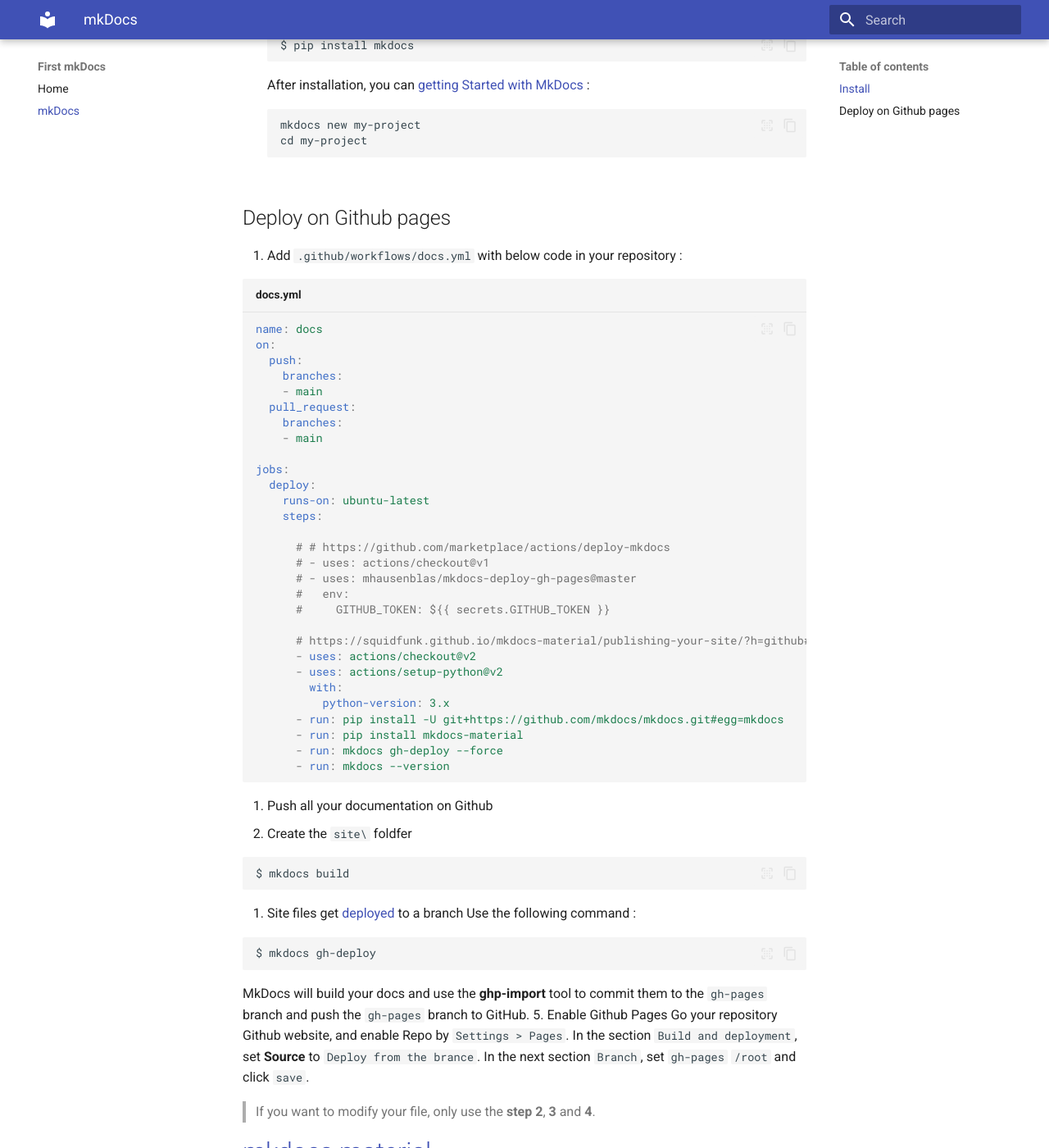
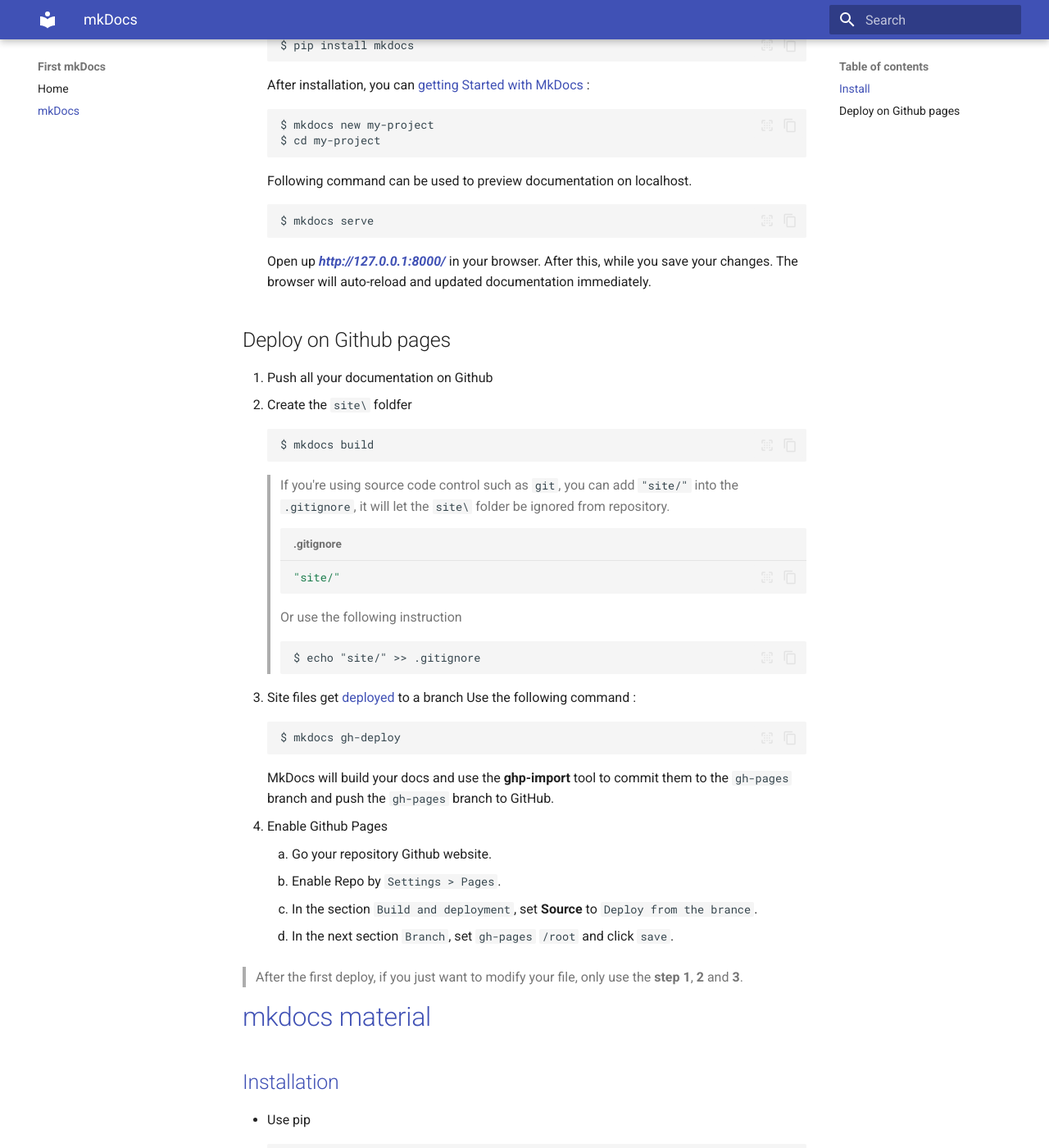
Before and after one commit to galletaHong/first_pipline_repo, an MkDocs documentation site: the page built from docs/mkDocs_deploy.md, in a window 1280 px wide and 1400 px high, scrolled down 237 px. Shown: the whole window at 82% size. Built offline with MkDocs 1.6.1 and Material for MkDocs 9.7.7, drawn with Linux system fonts in a browser that asks for light colours.

Commit message:
Update mkDocs_deploy.md

````diff
--- a/docs/mkDocs_deploy.md
+++ b/docs/mkDocs_deploy.md
@@ -1,4 +1,4 @@
-# mkDocs
+# [mkDocs](https://www.mkdocs.org/)
 ## Install
 1. The [Installation of mkDocs](https://www.mkdocs.org/getting-started/)
 ```
@@ -6,65 +6,49 @@
 ```
 After installation, you can [getting Started with MkDocs](https://www.mkdocs.org/getting-started/) :
 ```
-mkdocs new my-project
-cd my-project
+$ mkdocs new my-project
+$ cd my-project
 ```
+Following command can be used to preview documentation on localhost.
+```
+$ mkdocs serve
+```
+Open up [***http://127.0.0.1:8000/***](http://127.0.0.1:8000/) in your browser.
+After this, while you save your changes.
+The browser will auto-reload and updated documentation immediately.
+
 ## Deploy on Github pages
-1. Add `.github/workflows/docs.yml` with below code in your repository :
+1. Push all your documentation on Github
+2. Create the `site\` foldfer
+    ```
+    $ mkdocs build
+    ```
 
-```yaml title="docs.yml"
-name: docs
-on:
-  push:
-    branches:
-    - main
-  pull_request:
-    branches:
-    - main
+     > If you're using source code control such as `git`, you can add `"site/"` into the `.gitignore`, it will let the `site\` folder be ignored from repository.
 
-jobs:
-  deploy:
-    runs-on: ubuntu-latest
-    steps:
+     > ```yaml title=".gitignore"
+     > "site/"
+     > ```
 
-      # # https://github.com/marketplace/actions/deploy-mkdocs
-      # - uses: actions/checkout@v1
-      # - uses: mhausenblas/mkdocs-deploy-gh-pages@master
-      #   env:
-      #     GITHUB_TOKEN: ${{ secrets.GITHUB_TOKEN }}
+     > Or use the following instruction
+     > ```
+     > $ echo "site/" >> .gitignore
+     > ```
 
-      # https://squidfunk.github.io/mkdocs-material/publishing-your-site/?h=github#with-github-actions
-      - uses: actions/checkout@v2
-      - uses: actions/setup-python@v2
-        with:
-          python-version: 3.x
-      - run: pip install -U git+https://github.com/mkdocs/mkdocs.git#egg=mkdocs
-      - run: pip install mkdocs-material
-      - run: mkdocs gh-deploy --force
-      - run: mkdocs --version
-```
+3. Site files get [deployed](https://www.mkdocs.org/user-guide/deploying-your-docs/) to a branch
+Use the following command :
+    ```
+    $ mkdocs gh-deploy
+    ```
+    MkDocs will build your docs and use the **ghp-import** tool to commit them to the `gh-pages` branch and push the `gh-pages` branch to GitHub.
 
-2. Push all your documentation on Github
-3. Create the `site\` foldfer
+4. Enable Github Pages
+    1. Go your repository Github website.
+    2. Enable Repo by `Settings > Pages`.
+    3. In the section `Build and deployment`, set **Source** to `Deploy from the brance`.
+    4. In the next section `Branch`, set `gh-pages` `/root` and click `save`.
 
-```
-$ mkdocs build
-```
-
-4. Site files get [deployed](https://www.mkdocs.org/user-guide/deploying-your-docs/) to a branch
-Use the following command :
-
-```
-$ mkdocs gh-deploy
-```
-
-MkDocs will build your docs and use the **ghp-import** tool to commit them to the `gh-pages` branch and push the `gh-pages` branch to GitHub.
-5. Enable Github Pages
-Go your repository Github website, and enable Repo by `Settings > Pages`.
-In the section `Build and deployment`, set **Source** to `Deploy from the brance`.
-In the next section `Branch`, set `gh-pages` `/root` and click `save`.
-
-> If you want to modify your file, only use the **step 2**, **3** and **4**.
+> After the first deploy, if you just want to modify your file, only use the **step 1**, **2** and **3**.
 
 # [mkdocs material](https://squidfunk.github.io/mkdocs-material/)
 ## [Installation](https://squidfunk.github.io/mkdocs-material/getting-started/)
````
